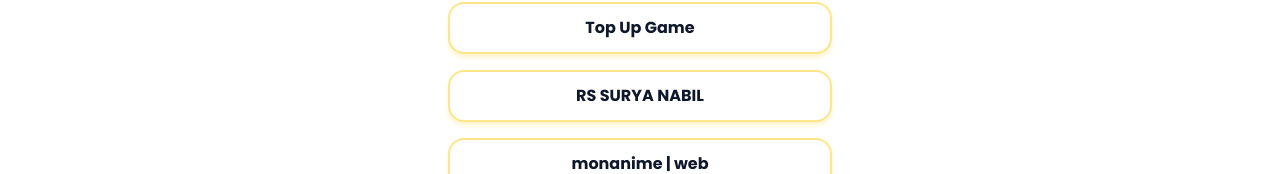
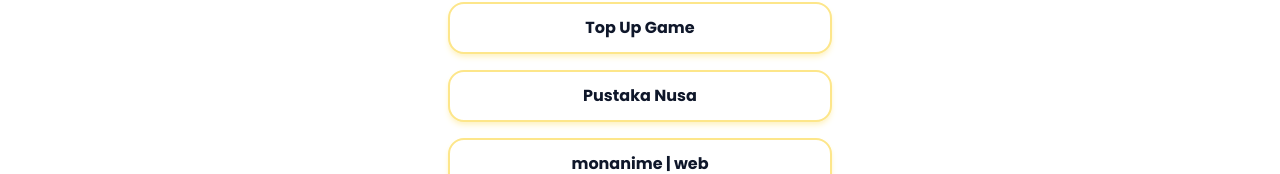
Before and after one commit to fadlyfebrosp/bio_link, a React (Create React App) app: page / in a window 1280 px wide. Shown: the part 490-664 px from the top of the page. Built offline with nearby package versions, Linux system fonts and the light colour scheme.

Commit message:
Change the RS SURYA NABIL section to the Pustaka Nusa

```diff
--- a/src/components/Button.jsx
+++ b/src/components/Button.jsx
@@ -28,12 +28,12 @@ const Button = ({ darkTheme }) => {
         Top Up Game
       </a>
       <a
-        href="https://rssuryanabil.my.id/"
+        href="https://pustakanusa.my.id/"
         target='_blank'
         rel="noopener noreferrer"
         className={`rounded-2xl text-center border-amber-200 border-2 py-3 px-24 shadow-md shadow-amber-100 hover:scale-105 active:scale-95 transition ${darkTheme ? 'text-white bg-slate-800 hover:bg-slate-700 active:bg-slate-900' : 'text-slate-900 bg-white hover:bg-slate-100 active:bg-slate-200'}`}
       >
-        RS SURYA NABIL
+        Pustaka Nusa
       </a>
       <a
         href="https://monanime-webanime.vercel.app/"
```
Also changed, not shown: 2 other files (tests, documents, lock files or other folders).
